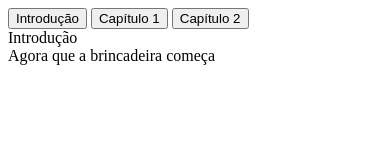
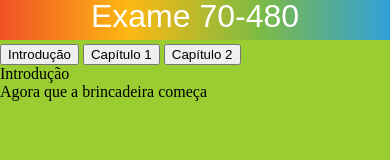
Before and after one commit to paulogomes-wd/exame-70480, a plain HTML site: page index.html in a window 390 px wide. Drawn offline with Linux system fonts and the light colour scheme.

Commit message:
Criação de um cabeçalho com uma logo em canvas com texto e gradiente (canvas responsivo)

```diff
--- a/assets/css/site.css
+++ b/assets/css/site.css
@@ -1,4 +1,6 @@
-#page-header {
+/*#0d8473*/
+
+/*#page-header {
   position: relative;
 }
 
@@ -10,4 +12,4 @@
   position: absolute;
   margin-top: 0px;
   right: 0px;
-}
+}*/
--- a/assets/js/phs-renderer/phs-renderer.js
+++ /dev/null
@@ -1,33 +0,0 @@
-var currentContent;
-var mainContent;
-
-function configurePage(initialContent){
-  mainContent = document.getElementById('content');
-  defineContent(initialContent);
-}
-
-function defineContent(fileName){
-  if (!fileName) {
-    alert('Error!!! \n No file content was defined.');
-    return;
-  }
-
-  if (currentContent) {
-    if (currentContent.src.includes(fileName.substring(1))) { return; }
-    document.body.removeChild(currentContent);
-  }
-  currentContent = document.createElement('script');
-  currentContent.onload = renderContent;
-  currentContent.id = 'script-content';
-  currentContent.src = fileName;
-
-  document.body.appendChild(currentContent);
-}
-
-function renderContent(fileName){
-  if (typeof fileName === 'string' && currentContent.src !== fileName) {
-    defineContent(fileName);
-  } else {
-    mainContent.innerHTML = content[0].value;
-  }
-}
--- a/index.html
+++ b/index.html
@@ -6,15 +6,20 @@
 		<meta name="viewport" content="width=device-width, initial-scale=1.0, minimum-scale=1.0" />
     <title>Exame 70-480</title>
 
+    <!--<link rel="stylesheet" type="text/css" href="./phs-renderer/styles/reset.css" />-->
     <link rel="stylesheet" type="text/css" href="./assets/css/site.css" />
   </head>
-  <body onload="configurePage('./assets/js/content/1-Introduction.js')">
+  <body onload="configurePage('Exame 70-480', './assets/js/content/1-Introduction.js')">
+    <header id="page-header">
+      <h1><canvas id="logo-canvas">Exame 70-480</canvas></h1>
+    </header>
 
     <button onclick="renderContent('./assets/js/content/1-Introduction.js')">Introdução</button>
     <button onclick="renderContent('./assets/js/content/chapter-1.js')">Capítulo 1</button>
     <button onclick="renderContent('./assets/js/content/chapter-2.js')">Capítulo 2</button>
+
     <main id="content"></main>
 
-    <script src="./assets/js/phs-renderer/phs-renderer.js"></script>
+    <script src="./phs-renderer/phs-renderer.js"></script>
   </body>
 </html>
--- /dev/null
+++ b/phs-renderer/phs-renderer.js
@@ -0,0 +1,95 @@
+var currentContent, mainContent, logoText, fontBase = 1000, fontSize = 95;
+
+function configurePage(text, initialContent, layout){
+  mainContent = document.getElementById('content');
+  window.onresize = onWindowResize;
+  defineContent(initialContent);
+  defineLayout(layout);
+  renderLogo(text);
+  logoText = text;
+}
+
+function onLoadLayout() {
+  // alert('Layout was load successfully.');
+}
+
+function onWindowResize() {
+  // console.log('Window was resized.');
+  renderLogo(logoText);
+}
+
+function defineLayout(layout = 'book-layout'){
+  var layoutPath = './phs-renderer/styles/' + layout + '.css';
+  var layoutStyle = document.createElement('link');
+  layoutStyle.onload = onLoadLayout;
+  layoutStyle.rel = 'stylesheet';
+  layoutStyle.type = 'text/css';
+  layoutStyle.href = layoutPath;
+  layoutStyle.id = 'layout';
+
+  document.head.appendChild(layoutStyle);
+}
+
+function defineColorsInterval (){
+  /* red: #f05125, green: #7ebb42, blue: #32a0da, yellow: #fdb813 */
+  return [
+          { interval: 0, colorName: "#f05125" },
+          { interval: 0.33, colorName: "#fdb813" },
+          { interval: 0.66, colorName: "#7ebb42" },
+          { interval: 1.0, colorName: "#32a0da" }
+        ];
+}
+
+function renderLogo(text) {
+  var canvas = document.getElementById("logo-canvas");
+  canvas.width = window.innerWidth;
+  canvas.height = 40;
+
+  var context = canvas.getContext("2d");
+  context.textBaseline = "middle";
+  context.font = '32px sans-serif';
+  context.textBaseline = 'top';
+  context.textAlign = "center";
+
+  context.fillStyle = defineGradiente(context, canvas, defineColorsInterval());
+  context.fillRect(0, 0, canvas.width, canvas.height);
+
+  context.fillStyle = 'white';
+  context.fillText(text, canvas.width / 2, 2);
+}
+
+function defineGradiente(context, canvas, colorsIntervals){
+  var gradient = context.createLinearGradient(0, 0, canvas.width, 0);
+
+  for(i = 0; i < colorsIntervals.length; i++){
+    gradient.addColorStop( colorsIntervals[i].interval, colorsIntervals[i].colorName );
+  }
+
+  return gradient;
+}
+
+function defineContent(fileName){
+  if (!fileName) {
+    alert('Error!!! \n No file content was defined.');
+    return;
+  }
+
+  if (currentContent) {
+    if (currentContent.src.includes(fileName.substring(1))) { return; }
+    document.body.removeChild(currentContent);
+  }
+  currentContent = document.createElement('script');
+  currentContent.onload = renderContent;
+  currentContent.id = 'script-content';
+  currentContent.src = fileName;
+
+  document.body.appendChild(currentContent);
+}
+
+function renderContent(fileName) {
+  if (typeof fileName === 'string' && currentContent.src !== fileName) {
+    defineContent(fileName);
+  } else {
+    mainContent.innerHTML = content[0].value;
+  }
+}
--- /dev/null
+++ b/phs-renderer/styles/blue.css
@@ -0,0 +1,3 @@
+body {
+  background-color: blue;
+}
--- /dev/null
+++ b/phs-renderer/styles/book-layout.css
@@ -0,0 +1,42 @@
+/* Extra small devices (portrait phones, less than 576px), no media query since this is the default */
+body {
+  background-color: yellowgreen;
+  margin: 0;
+}
+
+#page-header > h1 {
+  font-size: 0;
+}
+
+#page-header > h1 > canvas {
+  margin-bottom: 0.25rem;
+}
+
+/* Small devices (landscape phones, 576px and up) */
+/*@media print {*/
+@media screen and (min-width: 576px) {
+  body {
+    background-color: rebeccapurple;
+  }
+}
+
+/* Medium devices (tablets, 768px and up) */
+@media screen and (min-width: 768px) {
+  body {
+    background-color: palevioletred;
+  }
+}
+
+/* Large devices (desktops, 992px and up) */
+@media screen and (min-width: 992px) {
+  body {
+    background-color:blue;
+  }
+}
+
+/* Extra large devices (large desktops, 1200px and up) */
+@media screen and (min-width: 1200px) {
+  body {
+    background-color:whitesmoke;
+  }
+}
```
